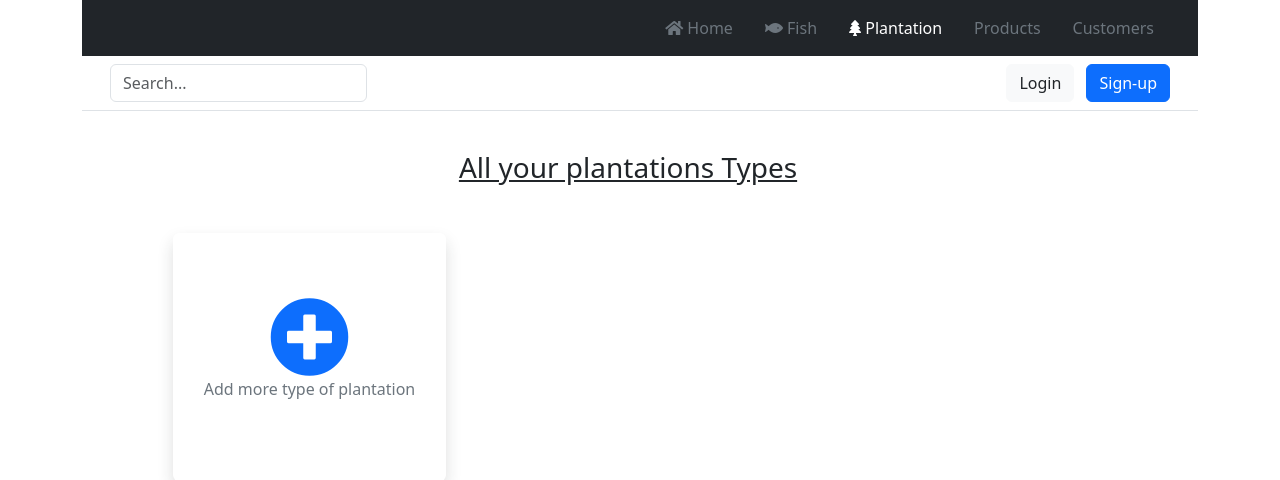
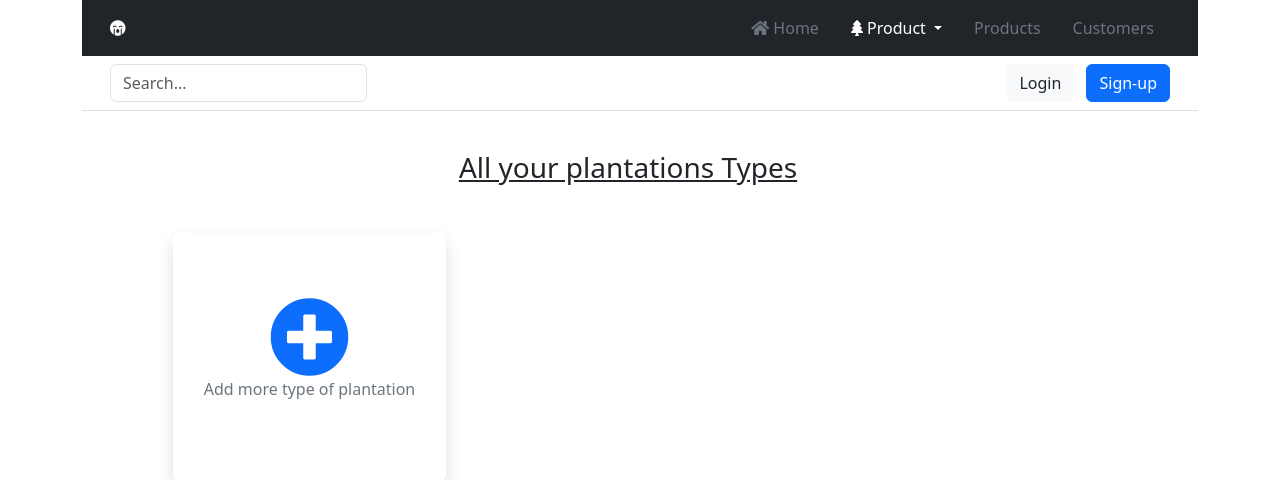
Before and after one commit to MamyAndry/Aquaponie, a CodeIgniter app: page /database/index.php/plantation/index in a window 1280 px wide. Shown: the top 480 px of the page. Run offline with CodeIgniter, Linux system fonts and the light colour scheme; data that the repository does not hold is empty.

Commit message:
header modif

```diff
--- a/application/controllers/Plantation.php
+++ b/application/controllers/Plantation.php
@@ -12,8 +12,6 @@ class Plantation extends CI_Controller
 
         $plantations = $this->plantation->get_all_type();
 
-        $data['header_plantation'] = "text-white";
-        $data['header_fish'] = "text-secondary";
         $data['plantations'] = $plantations;
         $data['page_title'] = "Plantations Pages";
         $data['body'] = 'plantation/index';
@@ -23,8 +21,6 @@ class Plantation extends CI_Controller
     }
 
     public function insert(){
-        $data['header_plantation'] = "text-white";
-        $data['header_fish'] = "text-secondary";
         $data['page_title'] = "Plantation Pages / Insert Plantation";
         $data['body'] = 'plantation/insert_plantation';
 
--- a/application/views/plantation/index.php
+++ b/application/views/plantation/index.php
@@ -48,7 +48,7 @@
             <?php } ?>
             <div class="card col-lg-3 shadow border-0 col-md-5 offset-md-1 col-sm-12"  data-aos="zoom-in" data-aos-delay="1000">
                 <div class="card-body">
-                    <div class="row my-5">
+                    <div class="row center my-5">
                         <div class="img-fluid text-decoration-none text-center">
                             <a href="<?php echo site_url('plantation/insert'); ?>" class="links text-decoration-none">
                                 <i class="fa fa-plus-circle display-1"></i>
--- a/application/views/template/Header.php
+++ b/application/views/template/Header.php
@@ -2,28 +2,35 @@
     <div class="px-3 py-2 bg-dark text-white">
       <div class="container">
         <div class="d-flex flex-wrap align-items-center justify-content-center justify-content-lg-start">
-          <a href="/" class="d-flex align-items-center my-2 my-lg-0 me-lg-auto text-white text-decoration-none">
-            <svg class="bi me-2" width="40" height="32" role="img" aria-label="Bootstrap"><use xlink:href="#bootstrap"></use></svg>
+          <a href="" class="d-flex align-items-center my-2 my-lg-0 me-lg-auto text-white text-decoration-none">
+            <!--<svg class="bi me-2" width="40" height="32" role="img" aria-label="Bootstrap"><use xlink:href="#bootstrap"></use></svg>-->
+              <i class="fa fa-sad-cry"></i>
           </a>
 
           <ul class="nav col-12 col-lg-auto my-2 justify-content-center my-md-0 text-small">
-            <li>
+            <li class="nav-item">
               <a href="#" class="nav-link text-secondary">
                 <i class="fa fa-home"></i>
                 Home
               </a>
             </li>
-            <li>
-              <a href="<?php echo site_url('fish'); ?>" class="nav-link <?php echo $header_fish; ?>">
-                <i class="fa fa-fish"></i>
+            <li class="nav-item dropdown">
+                <a class="nav-link dropdown-toggle text-white" role="button" data-bs-toggle="dropdown" aria-expanded="false">
+                    <i class="fa fa-tree"></i>
+                    Product
+                </a>
+                <ul class="dropdown-menu">
+                    <li >
+                        <a href="<?php echo site_url('fish'); ?>" class="dropdown-item">
                             Fish
                         </a>
                     </li>
                     <li>
-              <a href="<?php echo  site_url('plantation')?>" class="nav-link <?php echo $header_plantation; ?>">
-                <i class="fa fa-tree"></i>
+                        <a href="<?php echo  site_url('plantation')?>" class="dropdown-item">
                             Plantation
                         </a>
+                    </li>
+                </ul>
             </li>
             <li>
               <a href="#" class="nav-link text-secondary">
--- a/application/views/template/index.php
+++ b/application/views/template/index.php
@@ -27,5 +27,6 @@
             duration : '1000',
         });
 	</script>
+    <script src="<?php echo base_url('assets/bootstrap/js/bootstrap.bundle.js')?>"></script>
 </body>
 </html>
```
Lines whose indentation alone changed are shown as unchanged.
